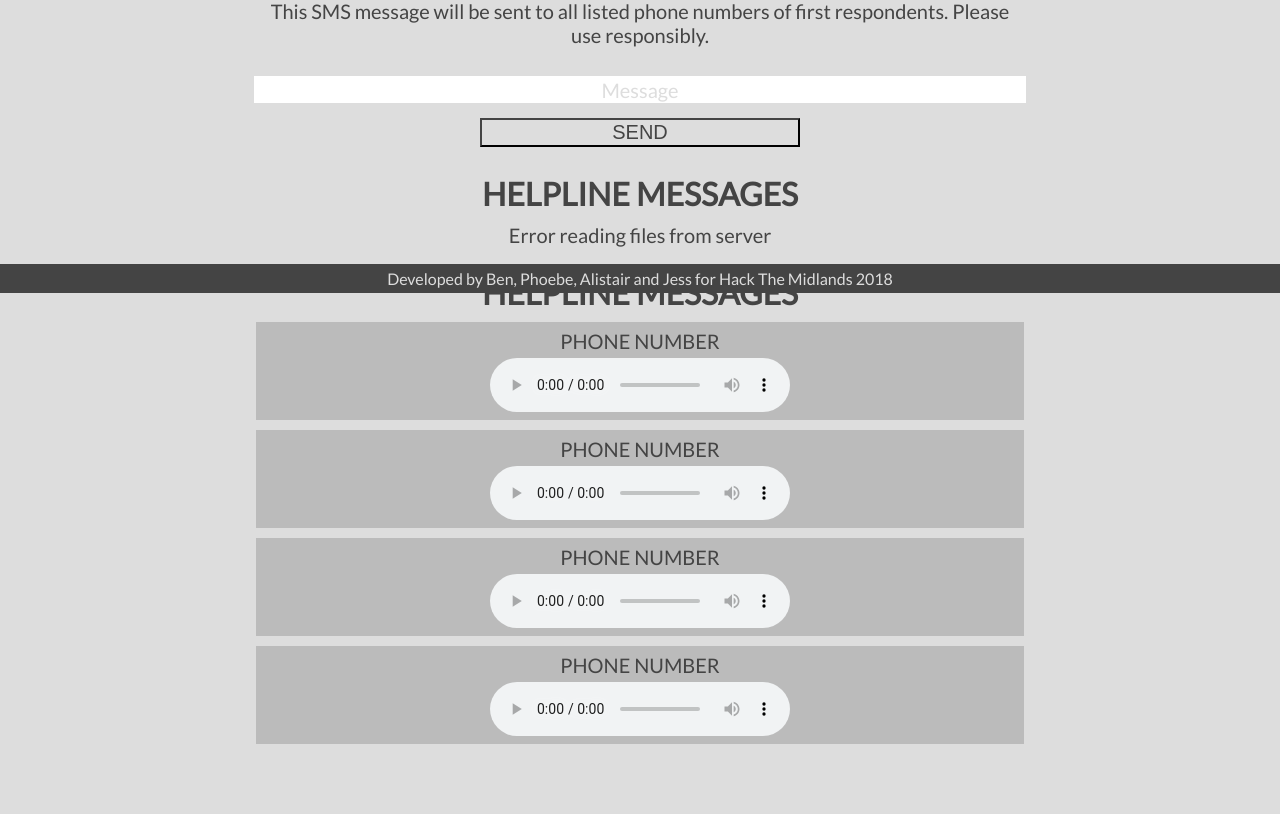
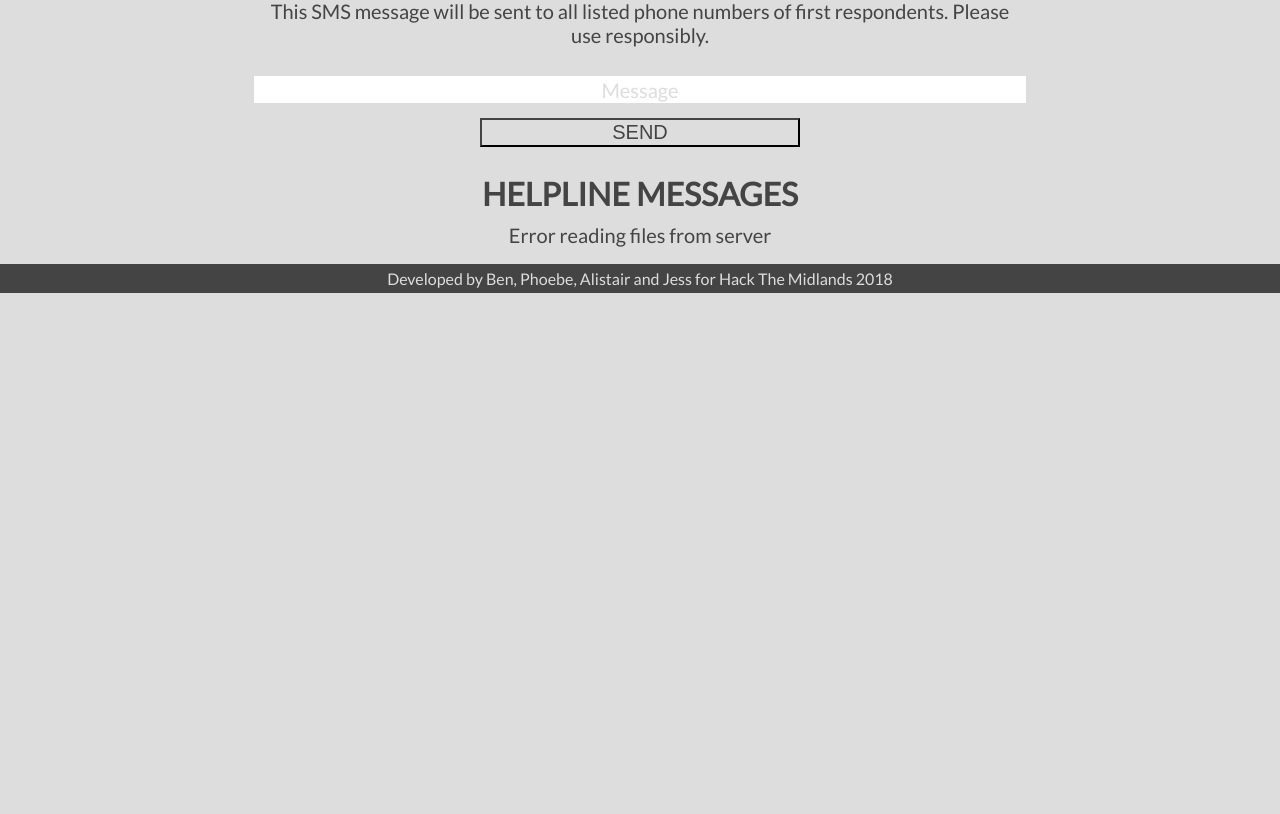
Before and after one commit to phoebexy/expondent, a PHP site: page / in a window 1280 px wide. Shown: the part 507-1321 px from the top of the page. After the commit the page ends 800 px from the top, so only its background shows below. Run offline with PHP 8.4, Linux system fonts and the light colour scheme.

Commit message:
Removed placeholders

```diff
--- a/index.php
+++ b/index.php
@@ -53,23 +53,6 @@
     $html .= "<p>Error reading files from server</p>";
   } echo $html;
    ?>
-  <h2>HELPLINE MESSAGES</h2>
-  <div class="helpline_entry">
-    <p>PHONE NUMBER</p>
-    <audio controls><source src="" type="audio/wav">
-  </div>
-  <div class="helpline_entry">
-    <p>PHONE NUMBER</p>
-    <audio controls><source src="" type="audio/wav">
-  </div>
-  <div class="helpline_entry">
-    <p>PHONE NUMBER</p>
-    <audio controls><source src="" type="audio/wav">
-  </div>
-  <div class="helpline_entry">
-    <p>PHONE NUMBER</p>
-    <audio controls><source src="" type="audio/wav">
-  </div>
 </div>
 
 <div class="footer">
```
